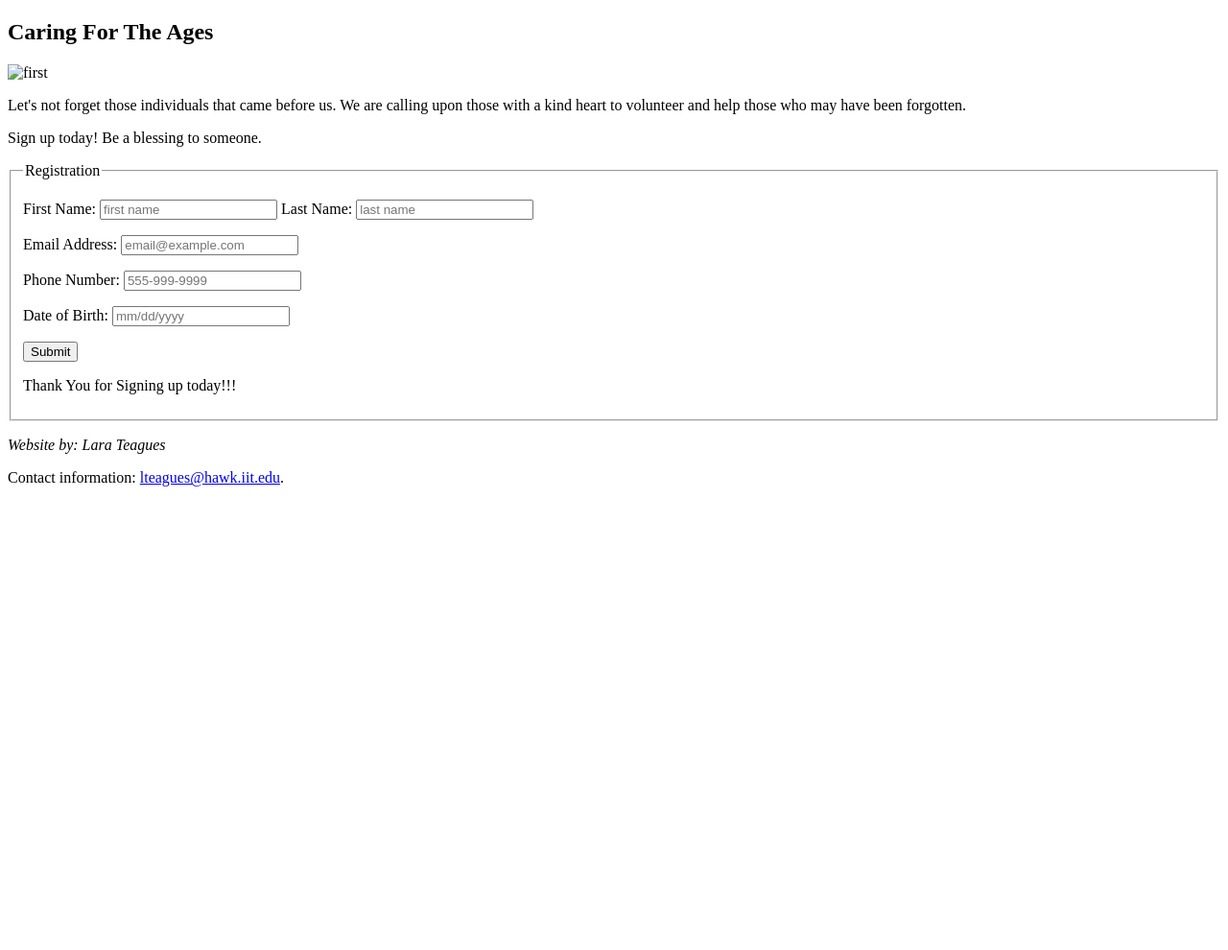
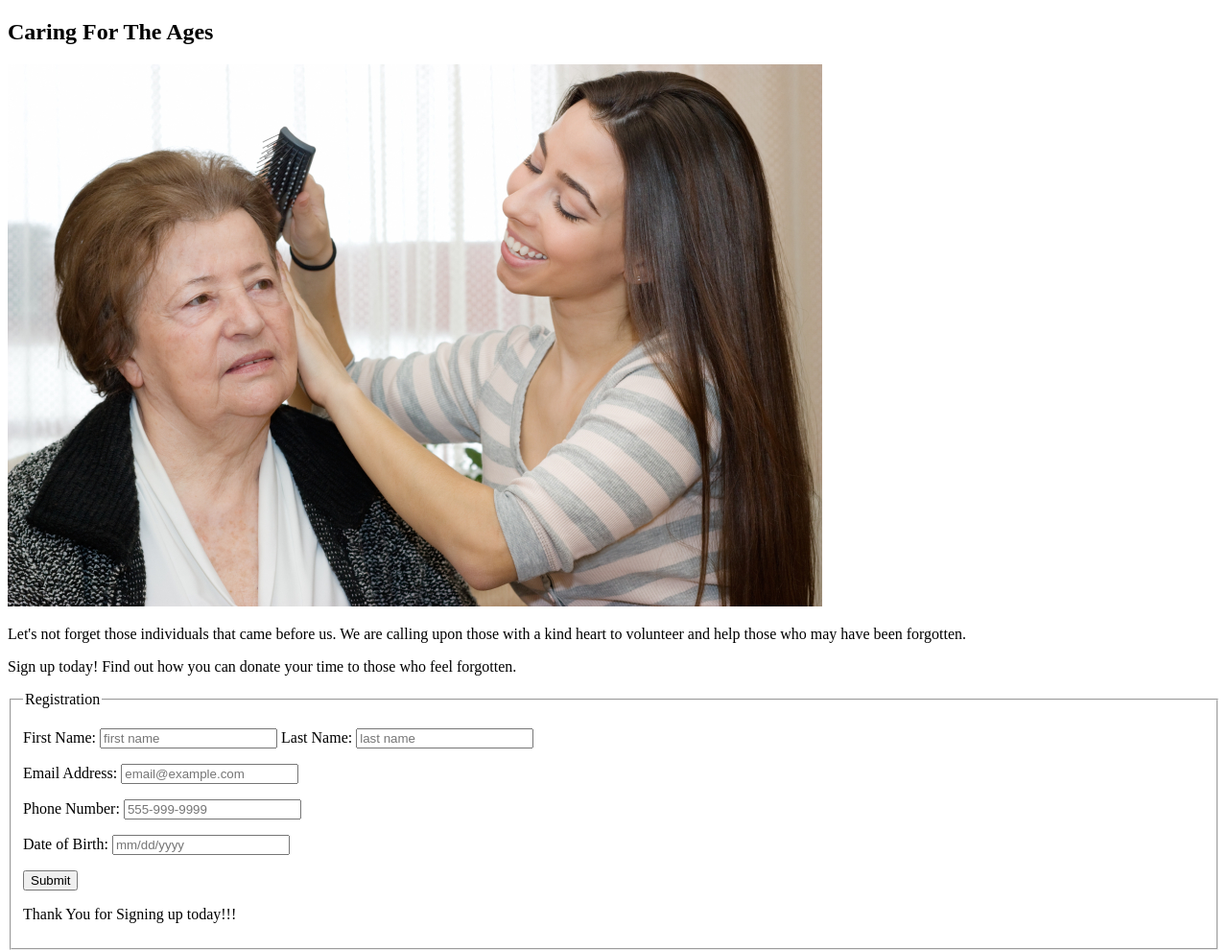
Before and after one commit to lteagues1/Project-1, a plain HTML site: page index.html in a window 1280 px wide. Shown: the top 990 px of the page at 96% size. Before the commit the page ends 800 px from the top, so only its background shows below. Drawn offline with Linux system fonts and the light colour scheme.

Commit message:
Update index.html

```diff
--- a/index.html
+++ b/index.html
@@ -7,14 +7,14 @@
 <body>
   <h2>Caring For The Ages</h2>
    <div id="promopic">
-	         <img src="caring2.jpg" alt="first">
+	         <img src="caring 2.jpg" alt="first">
 	    </div>
     <p>
       Let's not forget those individuals that came before us.
       We are calling upon those with a kind heart to volunteer and help those who may have been forgotten.
     </p>
     <p>
-      Sign up today! Be a blessing to someone.
+      Sign up today! Find out how you can donate your time to those who feel forgotten.
     </p>
 <form method ="POST">
   <fieldset name=" Information">
```
